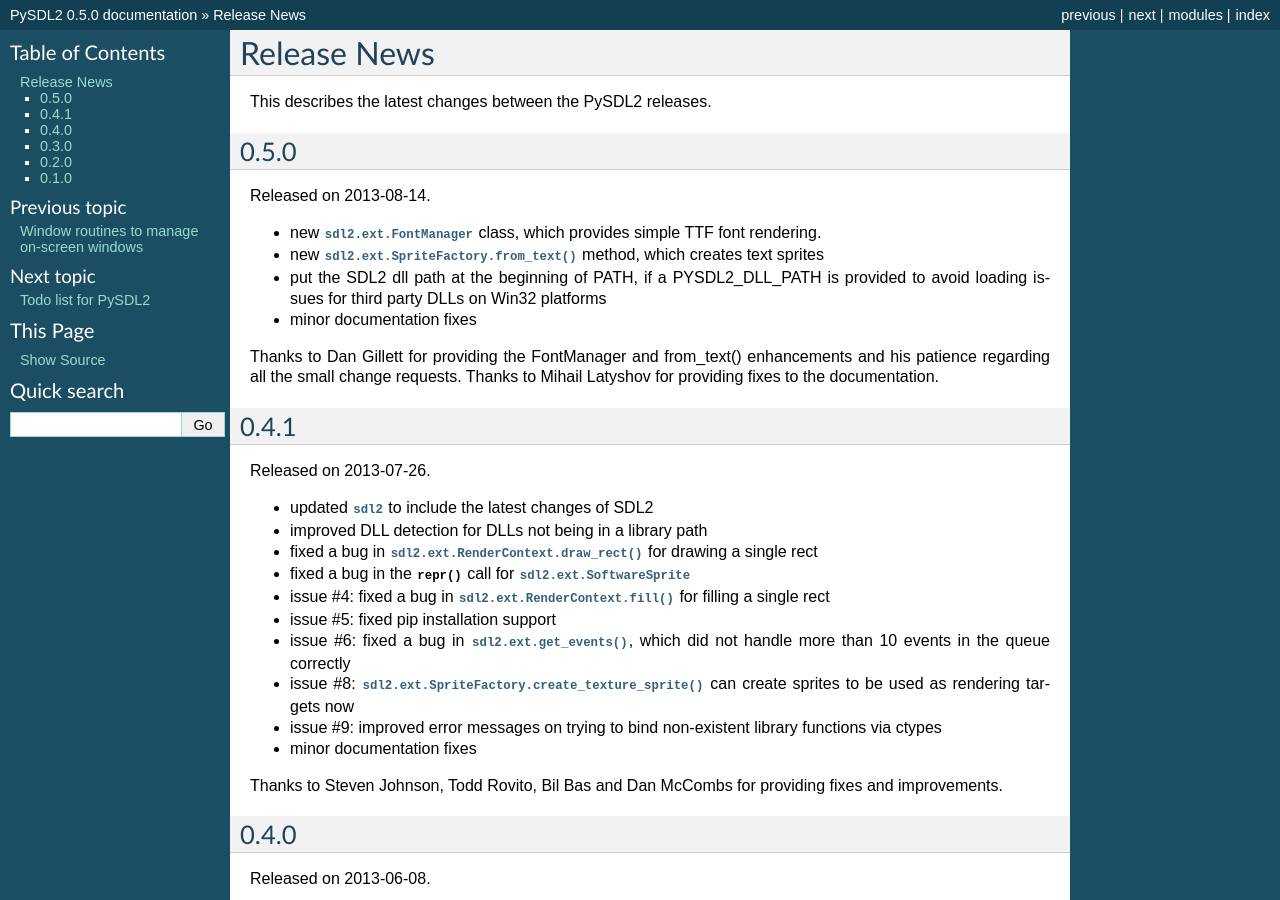
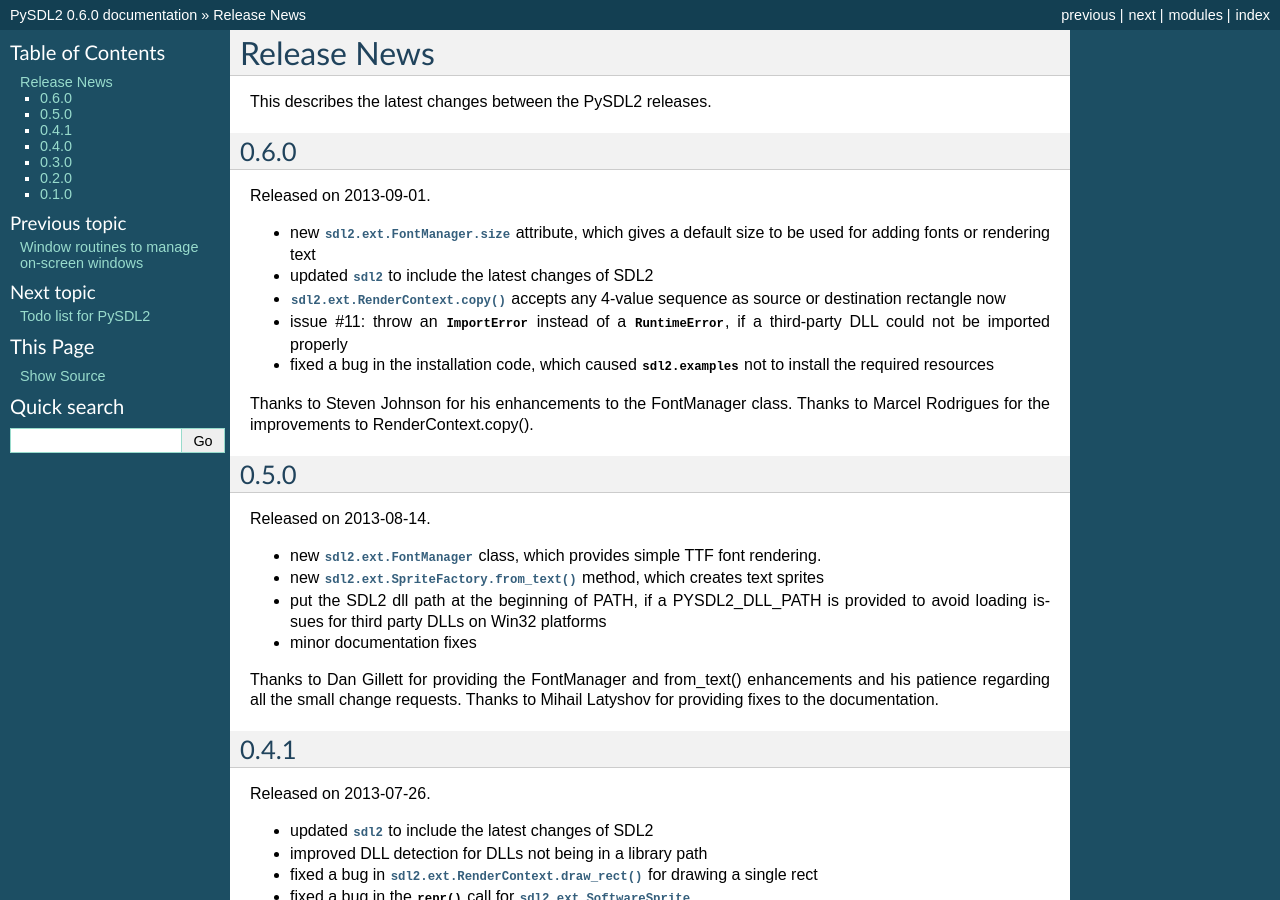
Before and after one commit to py-sdl/py-sdl2, a Sphinx documentation site: the page built from doc/news.rst, in a window 1280 px wide and 900 px high. Built offline with Sphinx 7.4.7, drawn with Linux system fonts in a browser that asks for light colours; some of the changed text lies outside the part shown.

Commit message:
- release notes for 0.6.0

```diff
--- a/doc/conf.py
+++ b/doc/conf.py
@@ -55,9 +55,9 @@
 # built documents.
 #
 # The short X.Y version.
-version = '0.5'
+version = '0.6'
 # The full version, including alpha/beta/rc tags.
-release = '0.5.0'
+release = '0.6.0'
 
 # The language for content autogenerated by Sphinx. Refer to documentation
 # for a list of supported languages.
--- a/doc/news.rst
+++ b/doc/news.rst
@@ -1,6 +1,24 @@
 Release News
 ============
 This describes the latest changes between the PySDL2 releases.
+
+0.6.0
+-----
+Released on 2013-09-01.
+
+* new :attr:`sdl2.ext.FontManager.size` attribute, which gives a default size
+  to be used for adding fonts or rendering text
+* updated :mod:`sdl2` to include the latest changes of SDL2
+* :meth:`sdl2.ext.RenderContext.copy()` accepts any 4-value sequence as source
+  or destination rectangle now
+* issue #11: throw an :exc:`ImportError` instead of a
+  :exc:`RuntimeError`, if a third-party DLL could not be imported
+  properly
+* fixed a bug in the installation code, which caused :mod:`sdl2.examples` not
+  to install the required resources
+
+Thanks to Steven Johnson for his enhancements to the FontManager class.
+Thanks to Marcel Rodrigues for the improvements to RenderContext.copy().
 
 0.5.0
 -----
```
